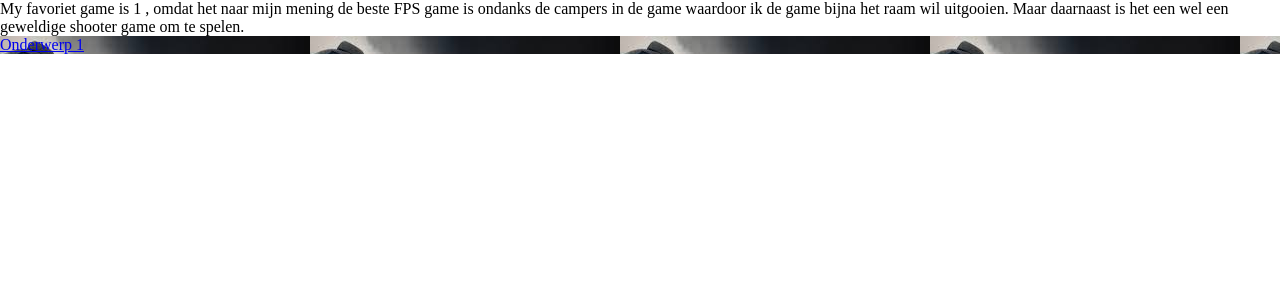
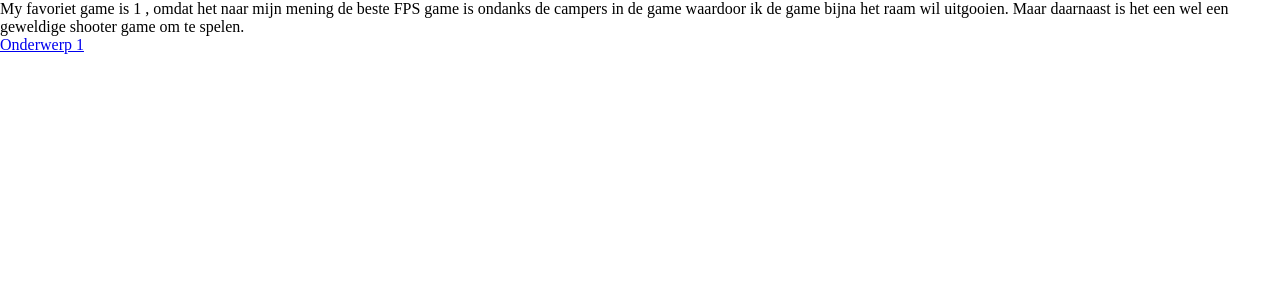
Before and after one commit to JasonRono0301/Blok3-Week4t-m5-php, a PHP site: page /pages/onderwerp1.php?subject=1 in a window 1280 px wide. Shown: the top 300 px of the page. Run offline with PHP 8.4, Linux system fonts and the light colour scheme; data that the repository does not hold is empty.

Commit message:
kleine aanpassingen aan lab 2 gedaan

```diff
--- a/Lab 2/lab2_includes/css/style.css
+++ b/Lab 2/lab2_includes/css/style.css
@@ -36,7 +36,3 @@ ul {
     color: white;
     text-align: center;
  }
-
-.container1{
-  background-image: url("Blok3-Week4en 5-php/Lab 2/lab2_includes/images/download.jpeg");
-}
--- a/Lab 2/lab2_includes/pages/onderwerp1.php
+++ b/Lab 2/lab2_includes/pages/onderwerp1.php
@@ -12,7 +12,7 @@
 ?>
 
 <div class="container1">
-<a href="onderwerp1.php?subject=Call Of Duty&versie=Modern Wafare">Onderwerp 1</a>
+<a href="onderwerp1.php?subject=Call Of Duty&versie=Modern Wafare&">Onderwerp 1</a>
 </div>
 </body>
 </html>
```
